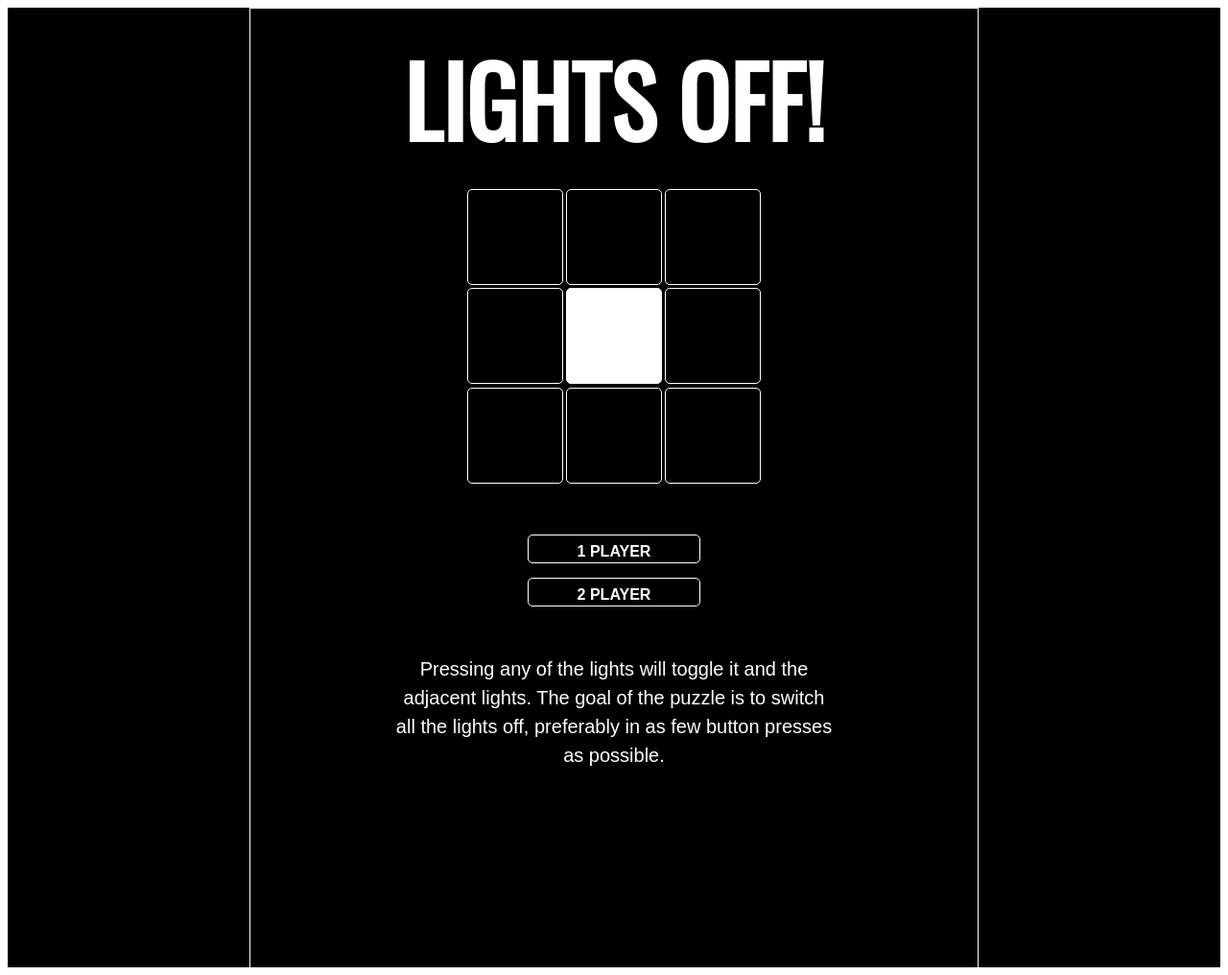
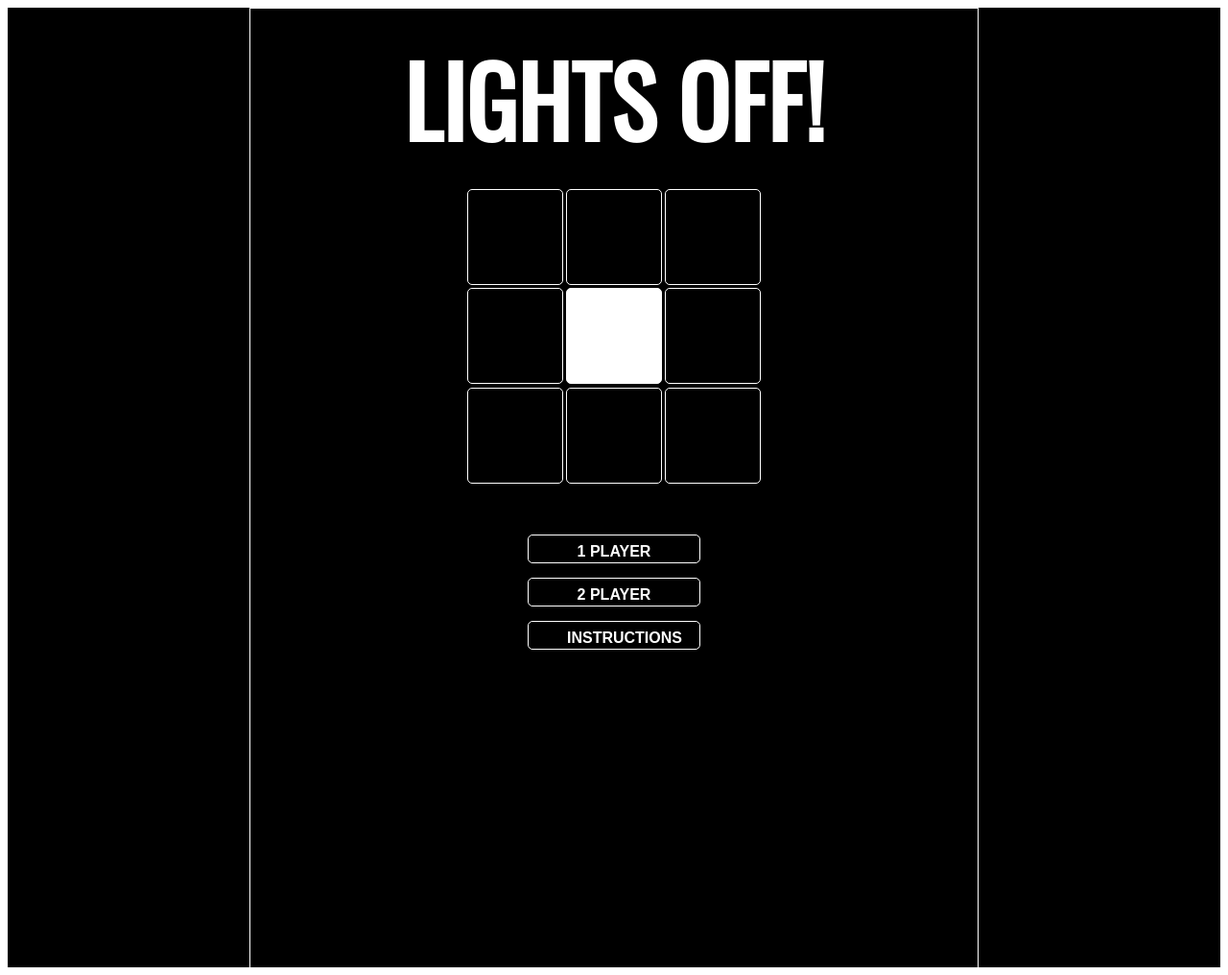
Before and after one commit to guillermograham/wdi-first-project, a PHP site: page / in a window 1280 px wide. Shown: the whole page at 96% size. Run offline with PHP 8.4, Linux system fonts and the light colour scheme; some libraries are stand-ins or nearby versions; some web fonts are replaced.

Commit message:
added instructions button

```diff
--- a/app.js
+++ b/app.js
@@ -57,6 +57,8 @@ $(() => {
   let $seconds = $('#seconds');
   const $welcomeScreen = $('.welcome-screen');
   const $onePlayerBtn = $('.singlePlayerModeButton');
+  const $instructionsBtn = $('.instructionsButton');
+  const $instructions = $('.instructions');
 
 
   // MULTIPLAYER VARIABLES
@@ -243,9 +245,14 @@ $(() => {
     $stopButton.off('click', stop);
   }
 
+  function showInstructions() {
+    $instructions.addClass('showInstructions');
+  }
+
 
   $startButton.on('click', startUp);
   $twoPlayerBtn.on('click', getPlayerOneName);
+  $instructionsBtn.on('click', showInstructions);
 
 
 
--- a/index.html
+++ b/index.html
@@ -27,6 +27,7 @@
         <ul class="front-buttons">
           <li><button class="singlePlayerModeButton">1 player</button></li>
           <li><button class="multiplayerModeButton">2 player</button></li>
+          <li><button class="instructionsButton">Instructions</button></li>
         </ul>
         <p class="instructions">Pressing any of the lights will toggle it and the adjacent lights. The goal of the puzzle is to switch all the lights off, preferably in as few button presses as possible.</p>
       </div>
--- a/style.css
+++ b/style.css
@@ -166,8 +166,10 @@ h1 {
   width: 60%;
   margin: 0 auto;
   margin-top: 50px;
-  font-size: 20px;
+  font-size: 15px;
   line-height: 1.5;
+  text-transform: uppercase;
+  display: none;
 }
 
 /* GAME SCREEN */
@@ -407,6 +409,9 @@ h1 {
 	animation-iteration-count: infinite;
 	animation-timing-function: linear;
 }
+.instructions.showInstructions {
+  display: block;
+}
 
 #activate {
   display: inline-block;
```
